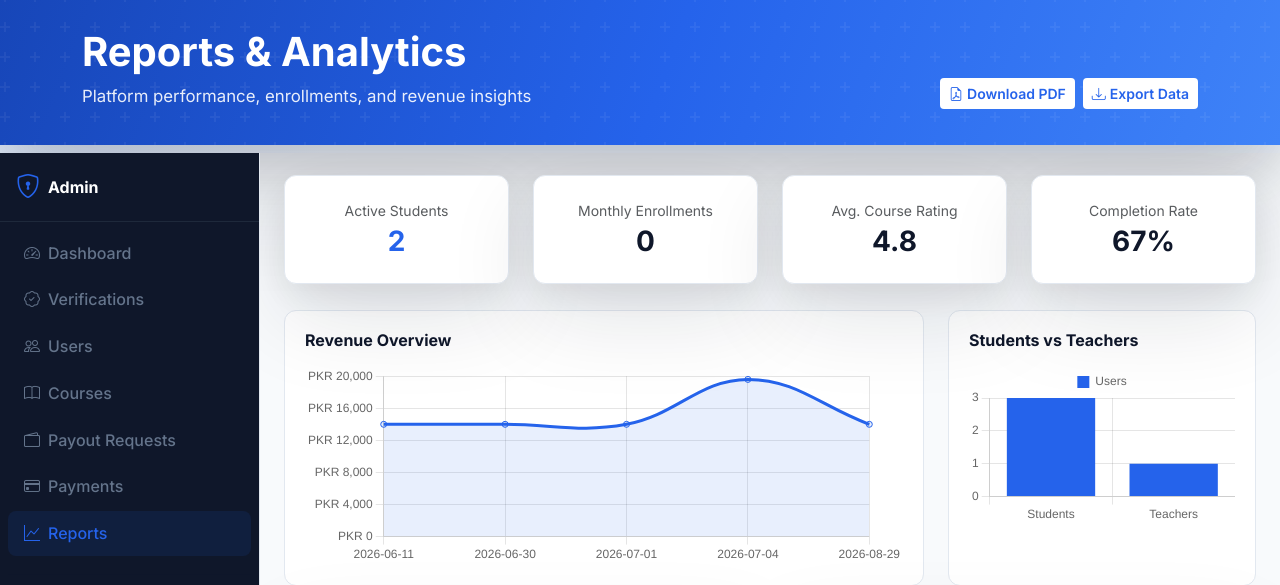
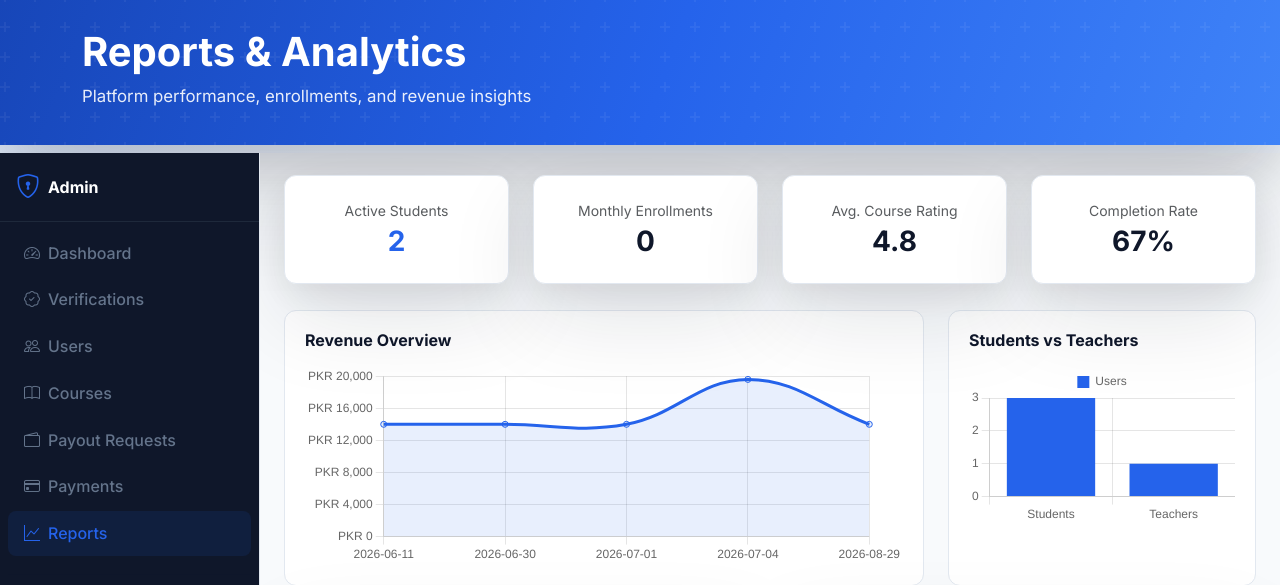
Before and after one commit to SaithGulfam005/digital-tutor-directory, a PHP site: page /digital-tutor-directory/admin/reports.php in a window 1280 px wide. Shown: the top 585 px of the page. Run offline with PHP 8.4, Linux system fonts and the light colour scheme; a user stored in the database is signed in; data comes from the database, SQL or seed files in the repository.

Commit message:
remove extra download and pdf

```diff
--- a/admin/reports.php
+++ b/admin/reports.php
@@ -8,8 +8,6 @@ $dashSection = 'reports';
 $bodyClass = 'dashboard-body';
 $pageHeading = 'Reports & Analytics';
 $pageSubheading = 'Platform performance, enrollments, and revenue insights';
-$pageActions = '<button type="button" class="btn btn-outline-primary btn-sm" data-demo><i class="bi bi-file-earmark-pdf me-1"></i>Download PDF</button>
-<button type="button" class="btn btn-primary btn-sm" data-demo><i class="bi bi-download me-1"></i>Export Data</button>';
 require_once __DIR__ . '/../components/head.php';
 $heroClass = 'page-hero--compact page-hero--admin';
 require __DIR__ . '/../components/page-hero.php';
```
